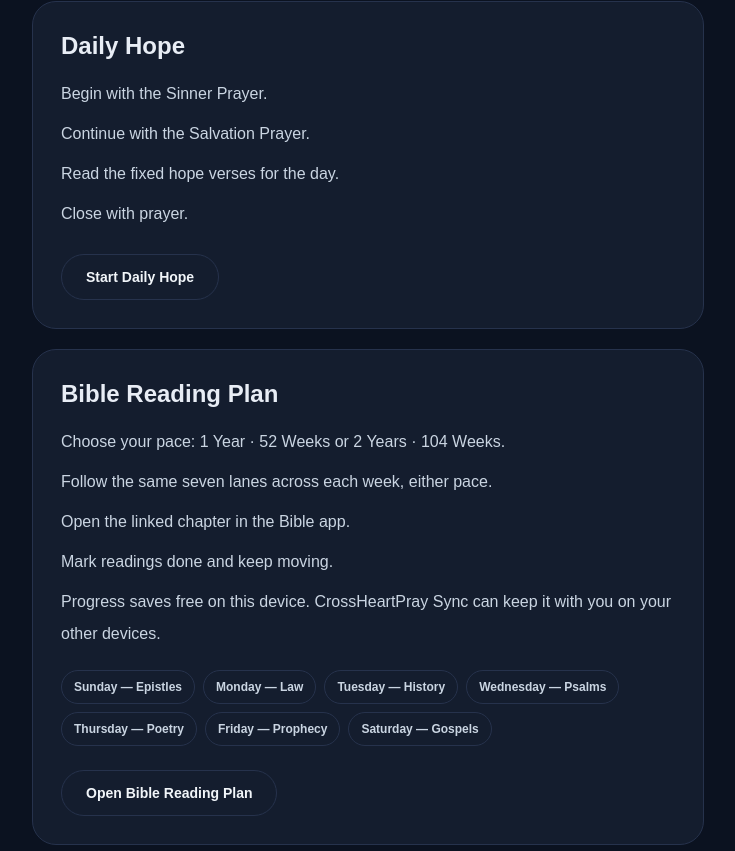
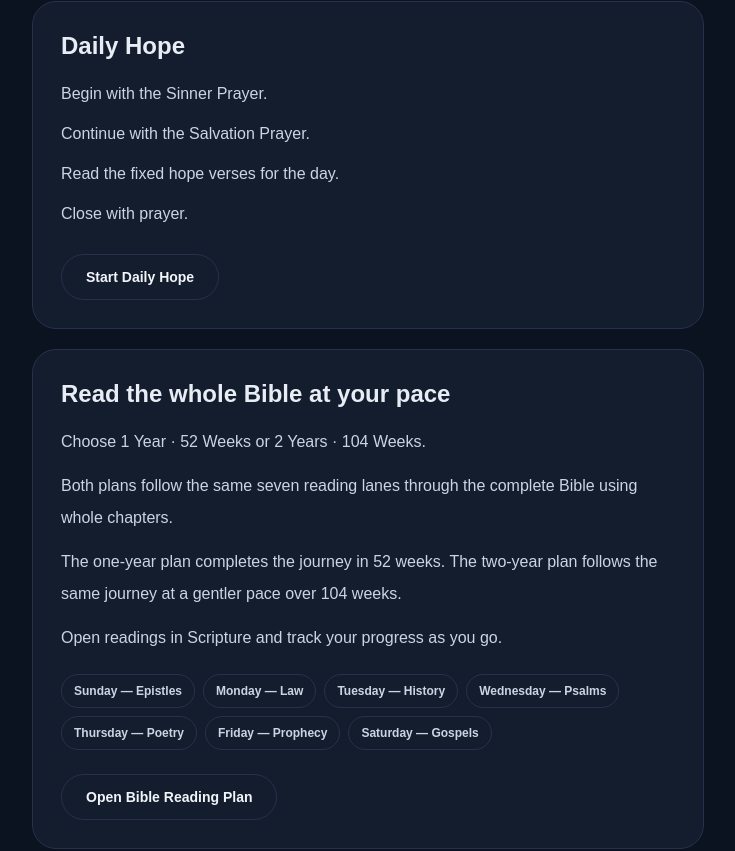
Before and after one commit to djvaughn22/crossheartpray, a Next.js app: page /about in a window 1280 px wide. Shown: the part 492-1343 px from the top of the page, without its empty margins (272-1007 px from the left). Built offline with nearby package versions, Linux system fonts and the light colour scheme; no server answers.

Commit message:
Warm Bible Reading Plan copy

```diff
--- a/src/app/about/page.tsx
+++ b/src/app/about/page.tsx
@@ -77,18 +77,24 @@ export default function AboutPage() {
             </section>
 
             <section className={cardClass}>
-              <h2 className="text-2xl font-black text-white">Bible Reading Plan</h2>
+              <h2 className="text-2xl font-black text-white">
+            Read the whole Bible at your pace
+          </h2>
 
-              <ul className="mt-4 space-y-2 text-base leading-8 text-slate-300">
-                <li>Choose your pace: 1 Year · 52 Weeks or 2 Years · 104 Weeks.</li>
-                <li>Follow the same seven lanes across each week, either pace.</li>
-                <li>Open the linked chapter in the Bible app.</li>
-                <li>Mark readings done and keep moving.</li>
-                <li>
-                  Progress saves free on this device. CrossHeartPray Sync can
-                  keep it with you on your other devices.
-                </li>
-              </ul>
+          <div className="mt-4 space-y-3 text-base leading-8 text-slate-300">
+            <p>Choose 1 Year · 52 Weeks or 2 Years · 104 Weeks.</p>
+            <p>
+              Both plans follow the same seven reading lanes through the complete
+              Bible using whole chapters.
+            </p>
+            <p>
+              The one-year plan completes the journey in 52 weeks. The two-year
+              plan follows the same journey at a gentler pace over 104 weeks.
+            </p>
+            <p>
+              Open readings in Scripture and track your progress as you go.
+            </p>
+          </div>
 
               <div className="mt-5 flex flex-wrap gap-2 text-xs font-semibold text-slate-300">
                 {READING_LANES.map((lane) => (
--- a/src/app/page.tsx
+++ b/src/app/page.tsx
@@ -25,11 +25,11 @@ const dailyWays = [
   {
     href: "/bible-reading-plan",
     icon: "📖",
-    eyebrow: "Structured",
-    title: "Bible in 1 or 2 Years",
+    eyebrow: "Bible Reading Plan",
+    title: "Read the Bible in 1 or 2 Years",
     body:
-      "Choose your pace: 1 Year · 52 Weeks or 2 Years · 104 Weeks, with chapter links, checkboxes, and simple progress tracking.",
-    cta: "Open Bible Reading",
+      "Choose a pace that fits your life. Follow the same seven reading lanes through the whole Bible in 1 Year · 52 Weeks or take the same journey over 2 Years · 104 Weeks.",
+    cta: "Choose Your Plan",
   },
   {
     href: "/life-essentials",
```
